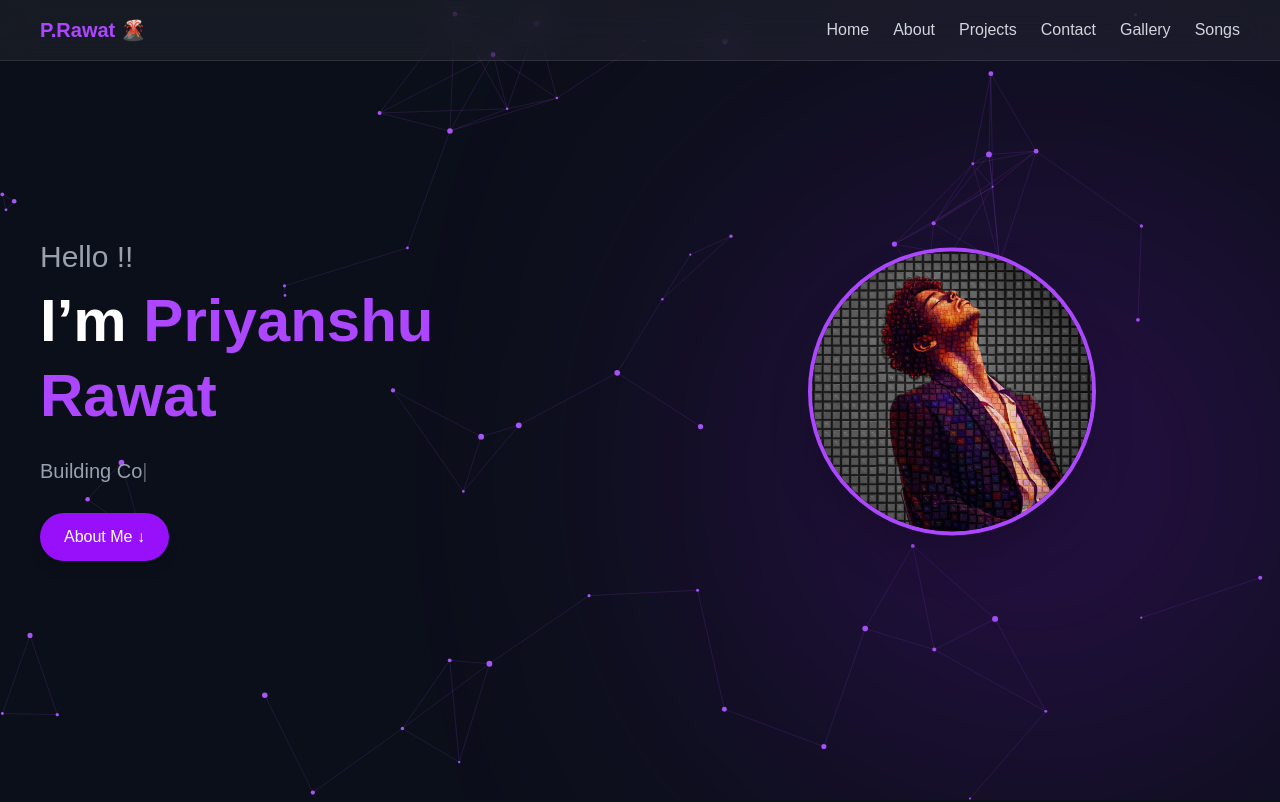
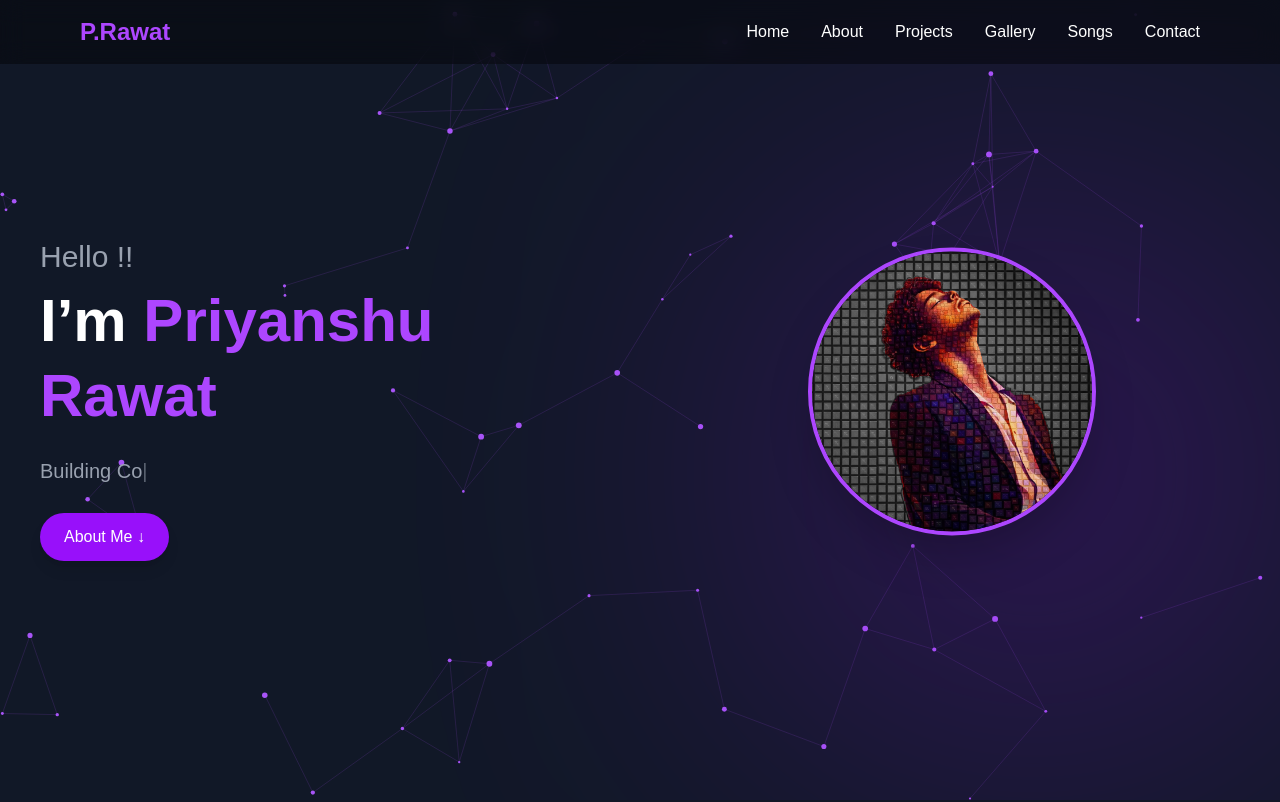
Before and after one commit to priyanshurawat15-dev/QR-Portfolio, a React (Vite) app: page / in a window 1280 px wide. Shown: the top 802 px of the page. Built offline with nearby package versions, Linux system fonts and the light colour scheme.

Commit message:
last 02-03-2026 at 23:51

```diff
--- a/package.json
+++ b/package.json
@@ -12,6 +12,7 @@
   "dependencies": {
     "@tailwindcss/vite": "^4.2.1",
     "framer-motion": "^12.34.3",
+    "lucide-react": "^0.576.0",
     "react": "^19.2.0",
     "react-dom": "^19.2.0",
     "react-icons": "^5.5.0",
--- a/src/App.jsx
+++ b/src/App.jsx
@@ -1,3 +1,4 @@
+import Navbar from "./components/Navbar";
 import { useEffect, useState } from "react";
 import { motion } from "framer-motion";
 import ParticlesBackground from "./components/ParticlesBackground.jsx";
@@ -6,6 +7,8 @@ import photo1 from "./assets/photos/photo1.jpg";
 import photo2 from "./assets/photos/photo2.jpg";
 import photo3 from "./assets/photos/photo3.jpg";
 import photo4 from "./assets/photos/photo4.jpg";
+import photo5 from "./assets/photos/photo5.jpg";
+import photo6 from "./assets/photos/photo6.jpg";
 
 import song1 from "./assets/songs/song1.png";
 import song2 from "./assets/songs/song2.png";
@@ -35,7 +38,7 @@ function App() {
   const [text, setText] = useState("");
   const [roleIndex, setRoleIndex] = useState(0);
   const [charIndex, setCharIndex] = useState(0);
-  const photos = [photo1, photo2, photo3, photo4];
+  const photos = [photo1, photo2, photo3, photo4, photo5, photo6];
 
   const songs = [
     { title: "Finding Her", artist: "Kushagra", image: song1, link: "https://open.spotify.com/track/5ThyDv6aRVU8AH4vXQNldF" },
@@ -78,20 +81,11 @@ function App() {
   };
 
   return (
-    <div className="bg-[#0B0F19] text-white scroll-smooth">
+    <div className="bg-[#111827] text-white scroll-smooth">
 
-      {/* Navbar */}
-      <nav className="fixed top-0 w-full bg-white/5 backdrop-blur-lg border-b border-white/10 py-4 px-10 flex justify-between items-center z-50">
-        <h1 className="text-xl font-bold text-purple-500">P.Rawat 🌋</h1>
-        <div className="space-x-6 text-gray-300">
-          <a href="#home" className="hover:text-purple-400">Home</a>
-          <a href="#about" className="hover:text-purple-400">About</a>
-          <a href="#projects" className="hover:text-purple-400">Projects</a>
-          <a href="#contact" className="hover:text-purple-400">Contact</a>
-          <a href="#gallery" className="hover:text-purple-400">Gallery</a>
-          <a href="#songs" className="hover:text-purple-400">Songs</a>
-        </div>
-      </nav>
+
+  <Navbar />
+
 
       {/* Hero Section */}
       <section
@@ -125,7 +119,7 @@ function App() {
             transition={{ duration: 4, repeat: Infinity }}
           >
             <div className="relative">
-              <div className="absolute w-[450px] h-[450px] bg-purple-600 blur-[180px] opacity-40 rounded-full"></div>
+              <div className="absolute w-112.5 h-112.5 bg-purple-600 blur-[180px] opacity-40 rounded-full"></div>
               <img
                 src={photo1}
                 alt="profile"
@@ -150,11 +144,11 @@ function App() {
 <div className="max-w-6xl w-full flex flex-col md:flex-row items-center gap-12">
 
   {/* Left Side - Photo */}
-  <div className="flex-shrink-0">
+  <div className="shrink-0">
     <img
-      src={photo1}   // tum already photo1 import kar rahe ho upar
+      src={photo6}   // tum already photo1 import kar rahe ho upar
       alt="Priyanshu Rawat"
-      className="w-64 h-64 md:w-80 md:h-80 object-cover rounded-2xl border-4 border-purple-500 shadow-xl"
+      className="w-64 h-64 md:w-80 md:h-80 object-cover rounded-2xl border-4 border-purple-400 shadow-xl"
     />
   </div>
 
@@ -226,7 +220,7 @@ function App() {
   whileInView="visible"
   viewport={{ once: true }}
 >
-  <h2 className="text-4xl font-bold mb-4 bg-gradient-to-r from-purple-400 to-pink-500 bg-clip-text text-transparent">
+  <h2 className="text-4xl font-bold mb-4 bg-linear-to-r from-purple-400 to-pink-500 bg-clip-text text-transparent">
     ⏻ Skills & Technologies
   </h2>
 
--- /dev/null
+++ b/src/components/Navbar.jsx
@@ -0,0 +1,88 @@
+import { useState } from "react";
+import { Menu, X } from "lucide-react";
+
+export default function Navbar() {
+  const [isOpen, setIsOpen] = useState(false);
+
+  return (
+    <nav className="fixed w-full z-50 bg-black/40 backdrop-blur-md text-white">
+      <div className="max-w-6xl mx-auto flex justify-between items-center p-4">
+
+        <h1 className="text-2xl font-bold text-purple-500">
+          P.Rawat
+        </h1>
+
+        {/* Desktop Menu */}
+        <ul className="hidden md:flex gap-8">
+          <li><a href="#home">Home</a></li>
+          <li><a href="#about">About</a></li>
+          <li><a href="#projects">Projects</a></li>
+          <li><a href="#gallery">Gallery</a></li>
+          <li><a href="#songs">Songs</a></li>
+          <li><a href="#contact">Contact</a></li>
+        </ul>
+
+        {/* Mobile Icon */}
+        <div className="md:hidden">
+          {isOpen ? (
+            <X size={28} onClick={() => setIsOpen(false)} />
+          ) : (
+            <Menu size={28} onClick={() => setIsOpen(true)} />
+          )}
+        </div>
+      </div>
+
+      {/* Overlay */}
+
+      {isOpen && (
+
+<div
+ className="fixed inset-0 bg-black/80 z-40"
+
+  onClick={() => setIsOpen(false)}
+/>
+      )}
+
+
+      {/* Right Side Drawer */}
+      <div
+      className={`fixed top-0 right-0 h-full w-35 z-50
+bg-[#0f172a]
+border-l border-purple-500/20
+shadow-2xl
+transition-transform duration-300
+${isOpen ? "translate-x-0" : "translate-x-full"}
+md:hidden`}
+      >
+
+
+        <div className="flex justify-between items-center p-4 border-b border-gray-700">
+          <h2 className="text-lg font-semibold text-purple-400">Menu</h2>
+          <X size={24} onClick={() => setIsOpen(false)} />
+        </div>
+
+        <div className="flex flex-col mt-6 space-y-6 px-6 text-lg">
+          <a href="#home" onClick={() => setIsOpen(false)}>Home</a>
+          <a href="#about" onClick={() => setIsOpen(false)}>About</a>
+          <a href="#projects" onClick={() => setIsOpen(false)}>Projects</a>
+          <a href="#gallery" onClick={() => setIsOpen(false)}>Gallery</a>
+          <a href="#songs" onClick={() => setIsOpen(false)}>Songs</a>
+          <a href="#contact" onClick={() => setIsOpen(false)}>Contact</a>
+        </div>
+      </div>
+    </nav>
+  );
+}
+
+// {/* Navbar */}
+// <nav className="fixed top-0 w-full bg-white/5 backdrop-blur-lg border-b border-white/10 py-4 px-10 flex justify-between items-center z-50">
+//   <h1 className="text-xl font-bold text-purple-500">P.Rawat 🌋</h1>
+//   <div className="space-x-6 text-gray-300">
+//     <a href="#home" className="hover:text-purple-400">Home</a>
+//     <a href="#about" className="hover:text-purple-400">About</a>
+//     <a href="#projects" className="hover:text-purple-400">Projects</a>
+//     <a href="#contact" className="hover:text-purple-400">Contact</a>
+//     <a href="#gallery" className="hover:text-purple-400">Gallery</a>
+//     <a href="#songs" className="hover:text-purple-400">Songs</a>
+//   </div>
+// </nav>
```
Also changed, not shown: src/assets/photos/photo6.jpg (added), 1 other file (tests, documents, lock files or other folders).
